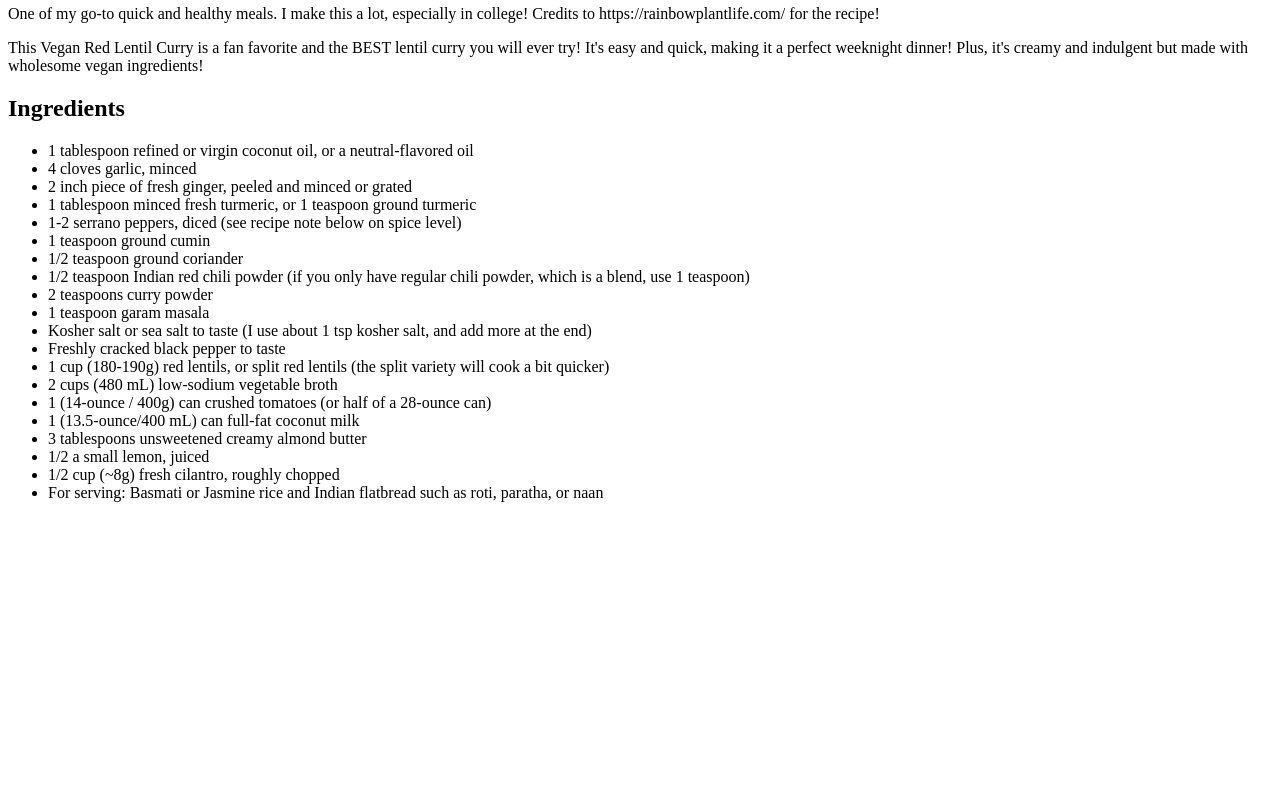
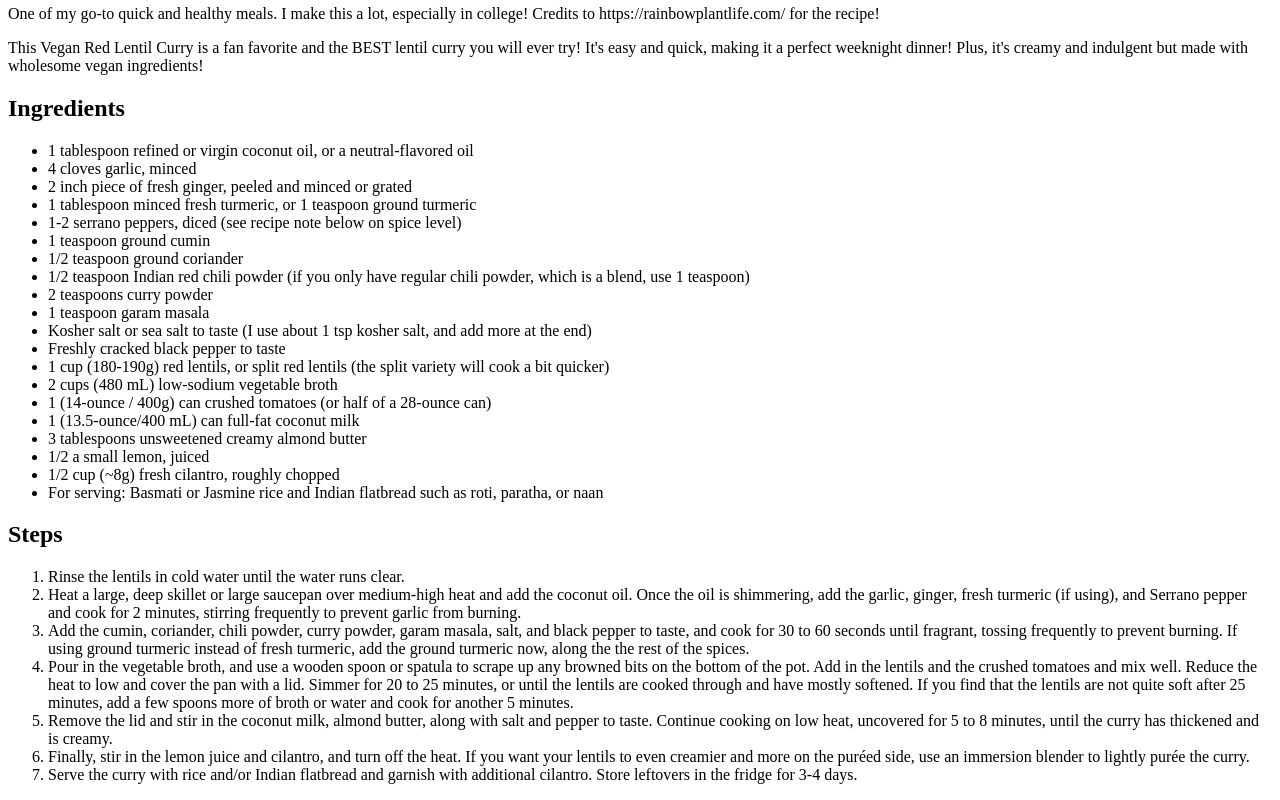
Before and after one commit to rojocat/odin-recipes, a plain HTML site: page recipes/redlentilcurry.html in a window 1280 px wide. Shown: the part 1396-2196 px from the top of the page. Before the commit the page ends 1914 px from the top, so only its background shows below. Drawn offline with Linux system fonts and the light colour scheme.

Commit message:
Add ordered list of steps to redlentilcurry.html

```diff
--- a/recipes/redlentilcurry.html
+++ b/recipes/redlentilcurry.html
@@ -38,5 +38,28 @@
         <li>1/2 cup (~8g) fresh cilantro, roughly chopped</li>
         <li>For serving: Basmati or Jasmine rice and Indian flatbread such as roti, paratha, or naan</li>
     </ul>
+
+    <h2>Steps</h2>
+    <ol>
+        <li>Rinse the lentils in cold water until the water runs clear.</li>
+        <li>Heat a large, deep skillet or large saucepan over medium-high heat and add the coconut oil.
+            Once the oil is shimmering, add the garlic, ginger, fresh turmeric (if using), and Serrano pepper and cook for 2 minutes,
+            stirring frequently to prevent garlic from burning.</li>
+        <li>Add the cumin, coriander, chili powder, curry powder, garam masala, salt, and black pepper
+            to taste, and cook for 30 to 60 seconds until fragrant, tossing frequently to prevent burning. If using ground turmeric
+            instead of fresh turmeric, add the ground turmeric now, along the the rest of the spices.</li>
+        <li>Pour in the vegetable broth, and use a wooden spoon or spatula to scrape up any browned bits on the bottom of the pot.
+            Add in the lentils and the crushed tomatoes and mix well. Reduce the heat to low and cover the pan with a lid.
+            Simmer for 20 to 25 minutes, or until the lentils are cooked through and have mostly softened.
+            If you find that the lentils are not quite soft after 25 minutes, add a few spoons more of broth or water and cook for another 5 minutes.
+        </li>
+        <li>Remove the lid and stir in the coconut milk, almond butter, along with salt and pepper to taste.
+            Continue cooking on low heat, uncovered for 5 to 8 minutes, until the curry has thickened and is creamy.
+        </li>
+        <li>Finally, stir in the lemon juice and cilantro, and turn off the heat. If you want your lentils to even creamier and more on the puréed side, use an immersion blender to lightly purée the curry.
+        </li>
+        <li>Serve the curry with rice and/or Indian flatbread and garnish with additional cilantro. Store leftovers in the fridge for 3-4 days.
+        </li>
+    </ol>
 </body>
 </html>
```
